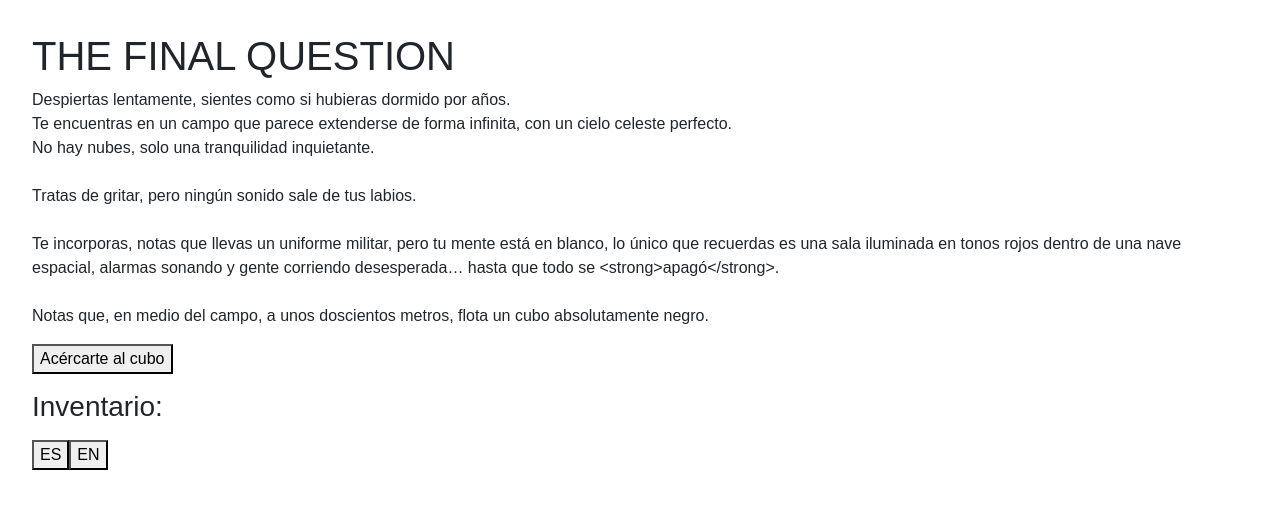
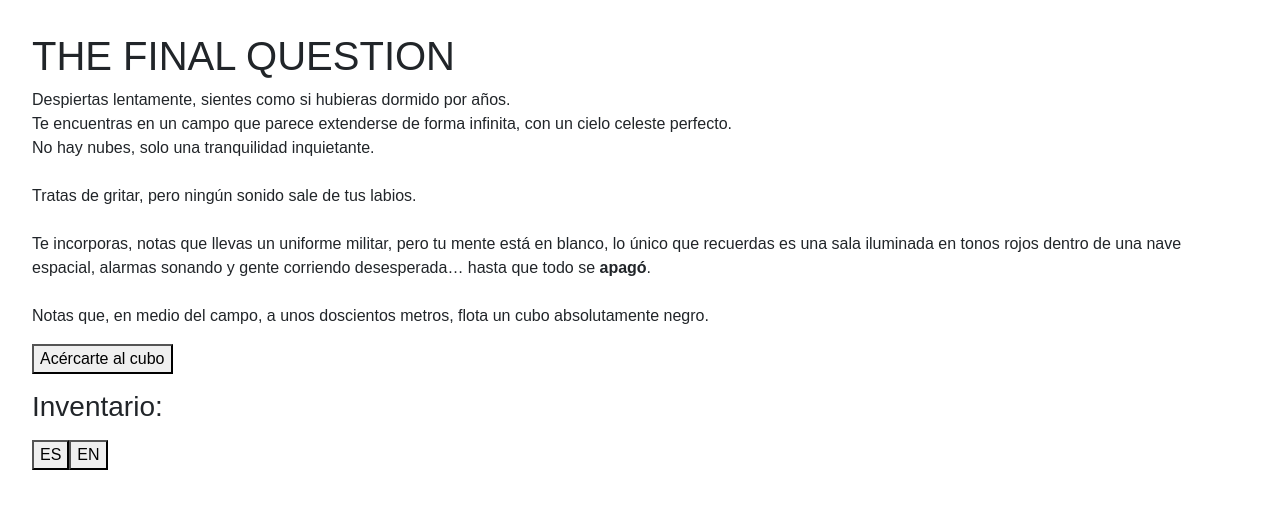
Before and after one commit to KeylorCalderon/final-question-interactive-text-game, a React (Vite) app: page / in a window 1280 px wide. Both pictures are taken after a click on the button "ES". Shown: the top 508 px of the page. Built offline with nearby package versions, Linux system fonts and the light colour scheme.

Commit message:
Change in the way HTML tags are handled

```diff
--- a/src/components/Choices.jsx
+++ b/src/components/Choices.jsx
@@ -6,7 +6,7 @@ function Choices({ choices, onSelect, inventory, language, isTyping }) {
   }
 
   if (!choices.length) {
-    return <p>---</p>;
+    return <p>----------</p>;
   }
 
   return (
--- a/src/components/TypingText.jsx
+++ b/src/components/TypingText.jsx
@@ -51,20 +51,54 @@ function TypingText({
   }, [skipTyping, text]);
 
   function renderStyledText(text) {
-    const parts = text.split(/(<red>.*?<\/red>)/g);
+    const tagMap = {
+      red: { color: "red" },
+      green: { color: "limegreen" },
+      blue: { color: "blue" },
+      i: { fontStyle: "italic" },
+      strong: { fontWeight: "bold" },
+    };
 
-    return parts.map((part, index) => {
-      if (part.startsWith("<red>")) {
-        const content = part.replace(/<\/?red>/g, "");
-        return (
-          <span key={index} style={{ color: "red" }}>
-            {content}
-          </span>
-        );
+    function parseText(input) {
+      const result = [];
+      let i = 0;
+      const len = input.length;
+
+      while (i < len) {
+        if (input[i] === "<" && input[i + 1] !== "/") {
+          const match = input.slice(i).match(/^<(\w+)>/);
+          if (match) {
+            const tagName = match[1];
+            const style = tagMap[tagName];
+            if (style) {
+              const closingTag = `</${tagName}>`;
+              const endIndex = input.indexOf(closingTag, i + match[0].length);
+
+              if (endIndex !== -1) {
+                const innerText = input.slice(i + match[0].length, endIndex);
+                // Recursión para manejar nesting
+                result.push(
+                  <span key={result.length} style={style}>
+                    {parseText(innerText)}
+                  </span>,
+                );
+                i = endIndex + closingTag.length;
+                continue;
+              }
+            }
+          }
+        }
+        let j = i;
+        while (j < len && input[j] !== "<") j++;
+        if (j > i) {
+          result.push(input.slice(i, j));
+        }
+        i = j;
       }
+      return result;
+    }
 
-      return <span key={index}>{part}</span>;
-    });
+    return parseText(text);
   }
 
   return (
--- a/src/data/scenes/level_3_data_endings.js
+++ b/src/data/scenes/level_3_data_endings.js
@@ -615,5 +615,14 @@ export const thirdLevelScenesEndings = {
         In this world without purpose... you do not die, you simply <strong>cease to be relevant.</strong>`
     },
     choices: []
+  },
+
+  "∞_impossible_ending": {
+    id: "∞_impossible_ending",
+    text: {
+      es: `<i>«Detesto a los tramposos.»</i>`,
+      en: `<i>«I hate cheaters.»</i>`
+    },
+    choices: []
   }
 };
```
Also changed, not shown: src/data/scenes/level_2_data_endings.js (+2 -6 lines).
